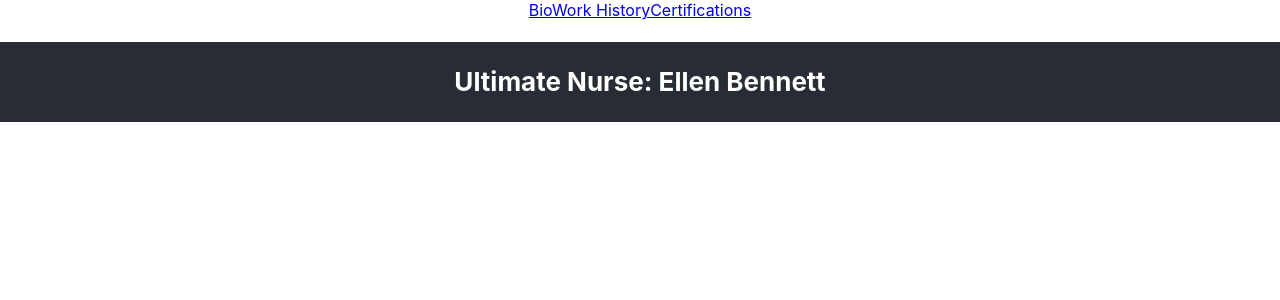
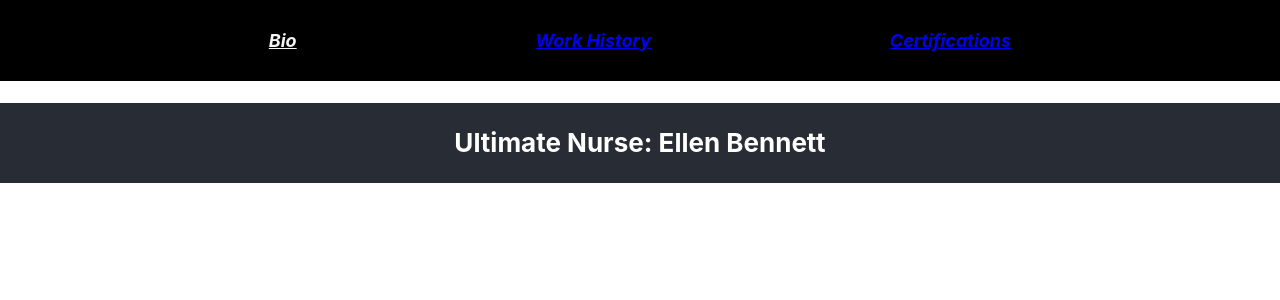
Before and after one commit to ellenbrianne/ultimate-nurse, a React (Create React App) app: page / in a window 1280 px wide. Shown: the top 300 px of the page. Built offline with nearby package versions, Linux system fonts and the light colour scheme; data requests are answered from the project's data file.

Commit message:
navbar styling, including adding NavLink component for active styling

```diff
--- a/src/components/NavBar.js
+++ b/src/components/NavBar.js
@@ -1,11 +1,11 @@
-import { Link } from "react-router-dom";
+import { NavLink } from "react-router-dom";
 
 const NavBar = () => {
     return (
-        <div>
-            <Link to="/">Bio</Link>
-            <Link to="/work-history">Work History</Link>
-            <Link to="/certifications">Certifications</Link>
+        <div className="navbar">
+            <NavLink to="/">Bio</NavLink>
+            <NavLink to="/work-history">Work History</NavLink>
+            <NavLink to="/certifications">Certifications</NavLink>
         </div>
     )
 };
--- a/src/index.css
+++ b/src/index.css
@@ -11,3 +11,18 @@ code {
   font-family: source-code-pro, Menlo, Monaco, Consolas, 'Courier New',
     monospace;
 }
+
+.navbar {
+  display: flex;
+  justify-content: space-evenly;
+  background-color: black;
+  padding: 30px;
+  font-size: large;
+  font-style: oblique;
+  font-weight: 700;
+  color:aquamarine;
+}
+
+.navbar .active {
+  color: whitesmoke;
+}
```
